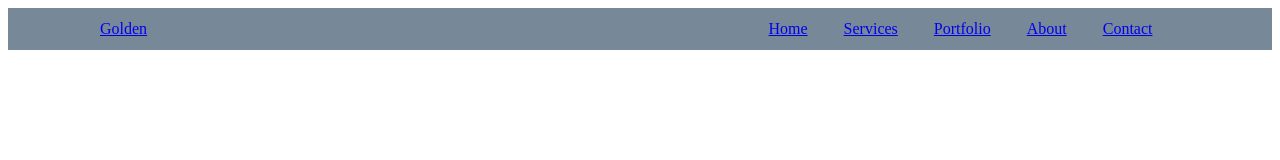
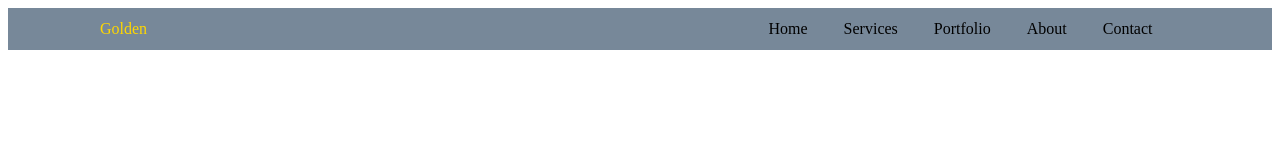
Before and after one commit to Konk99/git-learning, a plain HTML site: page index.html in a window 1280 px wide. Drawn offline with nearby package versions, Linux system fonts and the light colour scheme; a web font is replaced by a local one.

Commit message:
Add navbar style

```diff
--- a/index.html
+++ b/index.html
@@ -13,7 +13,7 @@
         <nav class="navigation">
             <div class="container">
                 <ul class="row">
-                    <li class="col-lg-7"><a href="#">Golden</a></li>
+                    <li class="col-lg-7 brand"><a href="#">Golden</a></li>
                     <li><a href="#">Home</a></li>
                     <li><a href="#">Services</a></li>
                     <li><a href="#">Portfolio</a></li>
--- a/sass/style.scss
+++ b/sass/style.scss
@@ -13,3 +13,20 @@
     margin: 0 36px 0 0;
     position: relative;
 }
+
+.navigation a {
+    text-decoration: none;
+    color: black;
+}
+
+.navigation a:hover {
+    color: coral;
+}
+
+.brand a {
+    color: gold;
+}
+
+.brand a:hover {
+    color: gold;
+}
```
Also changed, not shown: css/style.css, 1 other file.
